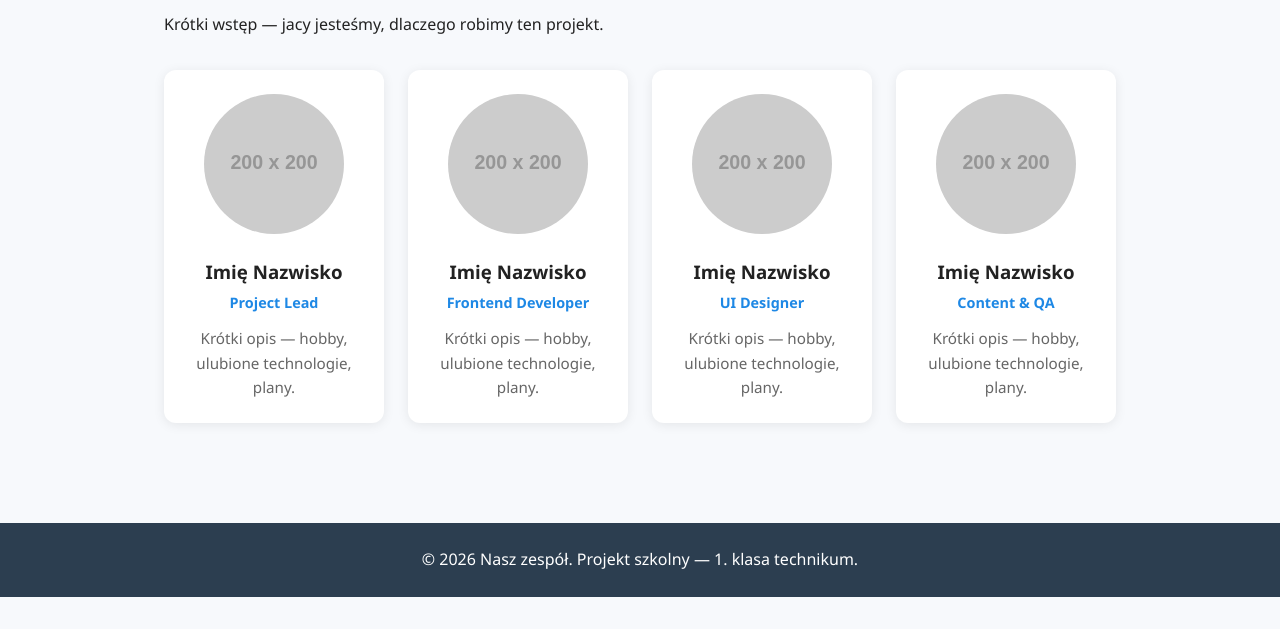
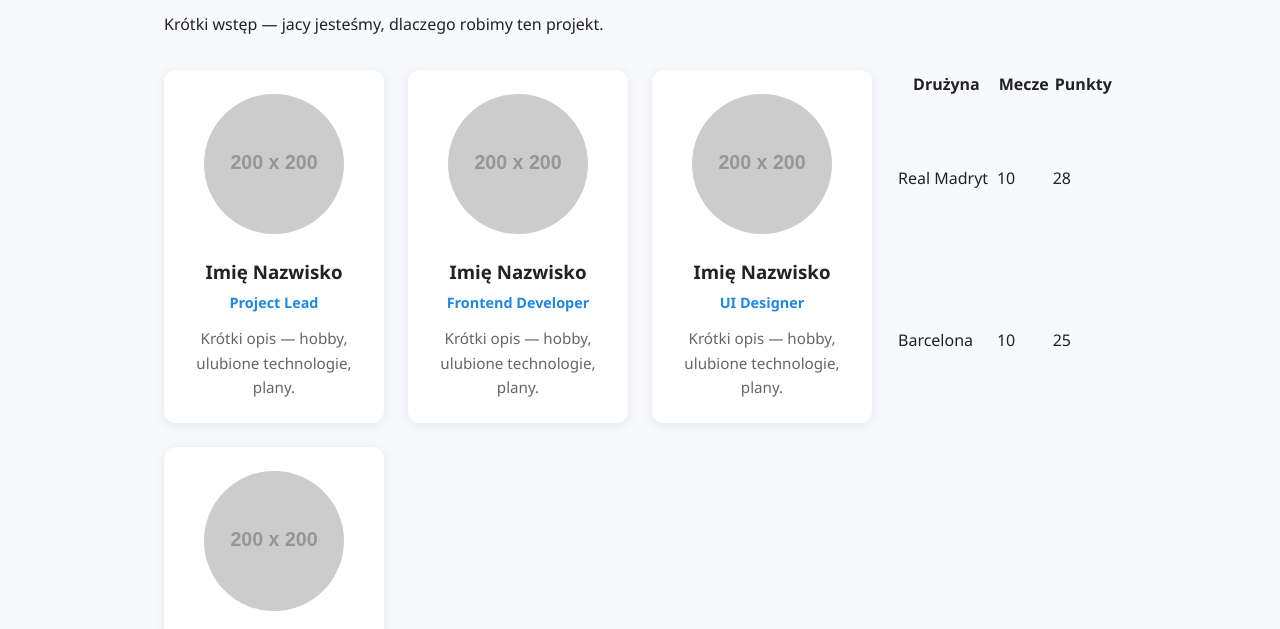
Before and after one commit to MargiBOSS/lamineyamalbiografia, a plain HTML site: page o-nas.html in a window 1280 px wide. Shown: the part 171-800 px from the top of the page. Drawn offline with Linux system fonts and the light colour scheme; placeholder pictures from the web are drawn by us.

Commit message:
Update o-nas.html

```diff
--- a/o-nas.html
+++ b/o-nas.html
@@ -44,6 +44,27 @@
         <p class="role">UI Designer</p>
         <p>Krótki opis — hobby, ulubione technologie, plany.</p>
       </article>
+<table>
+  <thead>
+    <tr>
+      <th>Drużyna</th>
+      <th>Mecze</th>
+      <th>Punkty</th>
+    </tr>
+  </thead>
+  <tbody>
+    <tr>
+      <td>Real Madryt</td>
+      <td>10</td>
+      <td>28</td>
+    </tr>
+    <tr>
+      <td>Barcelona</td>
+      <td>10</td>
+      <td>25</td>
+    </tr>
+  </tbody>
+</table>
 
       <article class="member">
         <img src="https://placehold.co/200x200/8e24aa/ffffff?text=Imie" alt="Zdjęcie czwartego członka zespołu">
```
